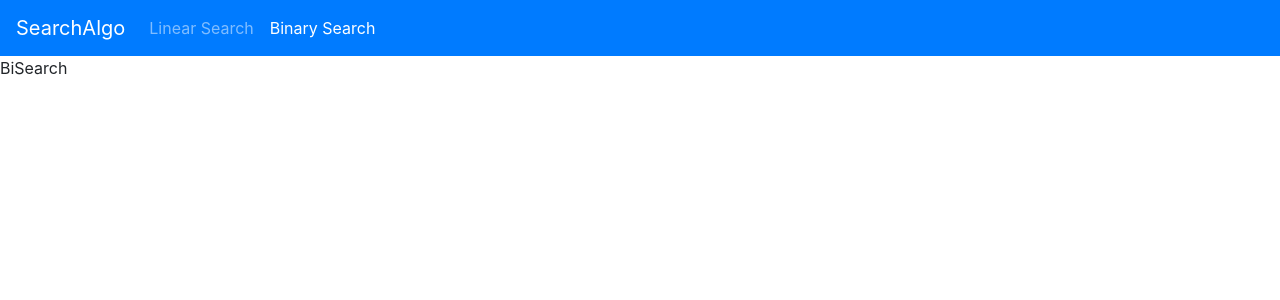
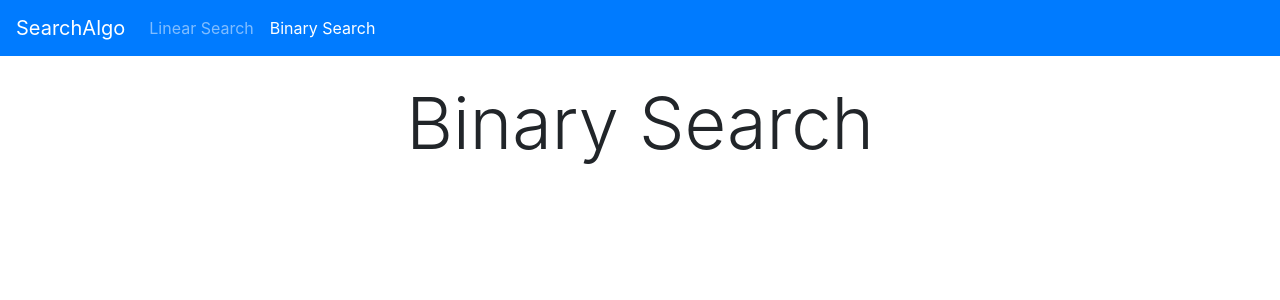
Before and after one commit to HenriqueFadoni/SearchAlgorithm, a React (Create React App) app: page /binarysearch in a window 1280 px wide. Shown: the top 300 px of the page. Built offline with nearby package versions, Linux system fonts and the light colour scheme.

Commit message:
Installing Redux

```diff
--- a/package.json
+++ b/package.json
@@ -11,8 +11,10 @@
     "bootstrap": "^4.3.1",
     "react": "^16.10.2",
     "react-dom": "^16.10.2",
+    "react-redux": "^7.1.1",
     "react-router-dom": "^5.1.2",
     "react-scripts": "3.2.0",
+    "redux": "^4.0.4",
     "typescript": "3.6.3"
   },
   "scripts": {
@@ -37,6 +39,7 @@
     ]
   },
   "devDependencies": {
+    "@types/react-redux": "^7.1.4",
     "tslint": "^5.20.0",
     "tslint-react": "^4.1.0"
   }
--- a/src/containers/BiSearch/BiSearch.tsx
+++ b/src/containers/BiSearch/BiSearch.tsx
@@ -1,8 +1,10 @@
 import React from 'react';
+
+import Title from '../../components/Title';
 
 const BiSearch: React.FC = () => (
   <div>
-    BiSearch
+    <Title title='Binary Search'/>
   </div>
 )
 
--- a/src/index.tsx
+++ b/src/index.tsx
@@ -4,11 +4,20 @@ import App from './App';
 import * as serviceWorker from './serviceWorker';
 import { BrowserRouter } from 'react-router-dom';
 
+import { Provider } from 'react-redux';
+import { createStore } from 'redux';
+
+// import { rootReducer } from './store/reducers/reducer';
+
+// const store = createStore(rootReducer);
+
 const app = (
-  <BrowserRouter>
-    <App />
-  </BrowserRouter>
-)
+  // <Provider store={store}>
+    <BrowserRouter>
+      <App />
+    </BrowserRouter>
+  // </Provider>
+);
 
 ReactDOM.render(app, document.getElementById('root'));
 
```
Also changed, not shown: src/store/actions/actionTypes.js (added), 1 other file (tests, documents, lock files or other folders).
